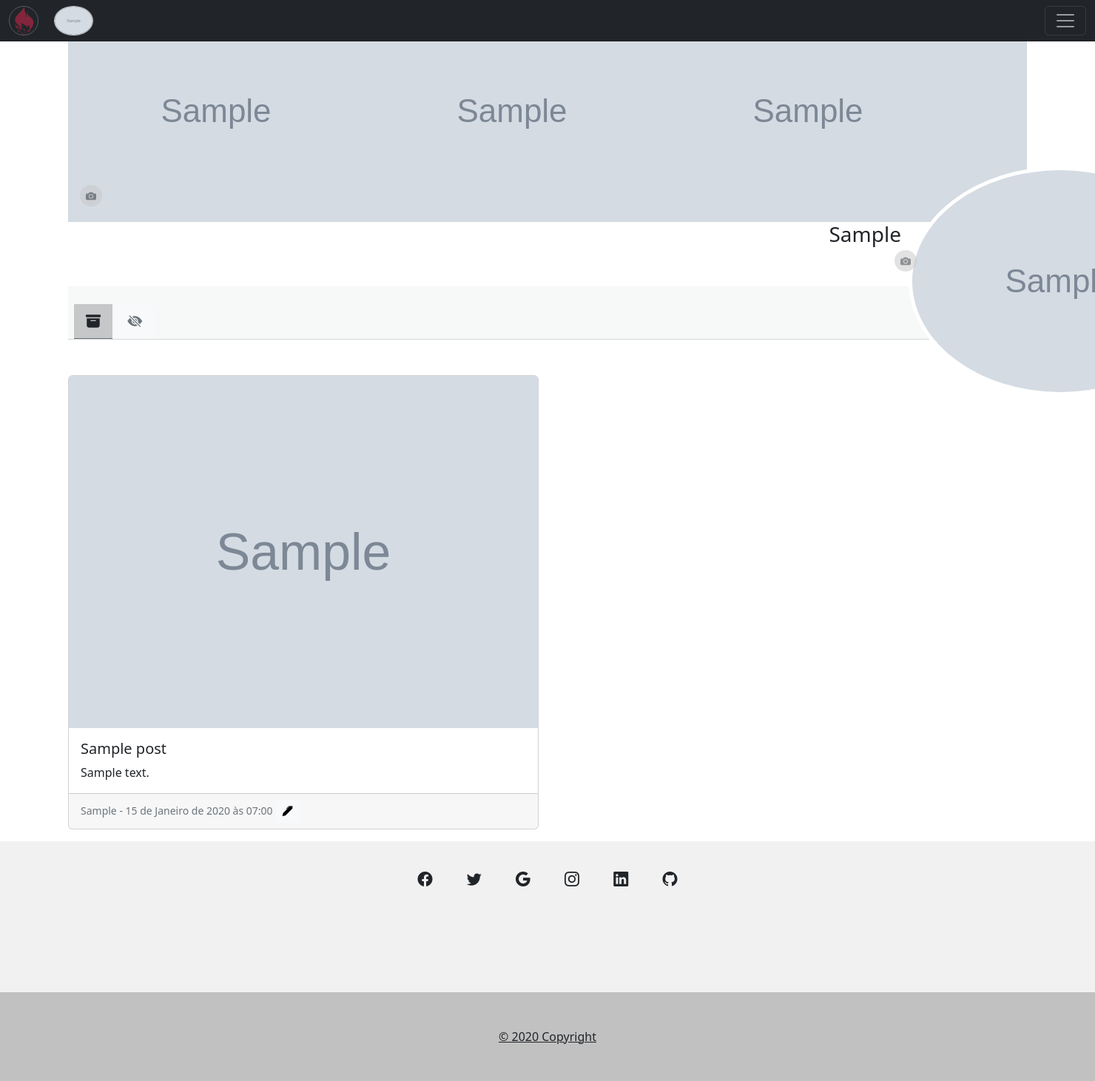
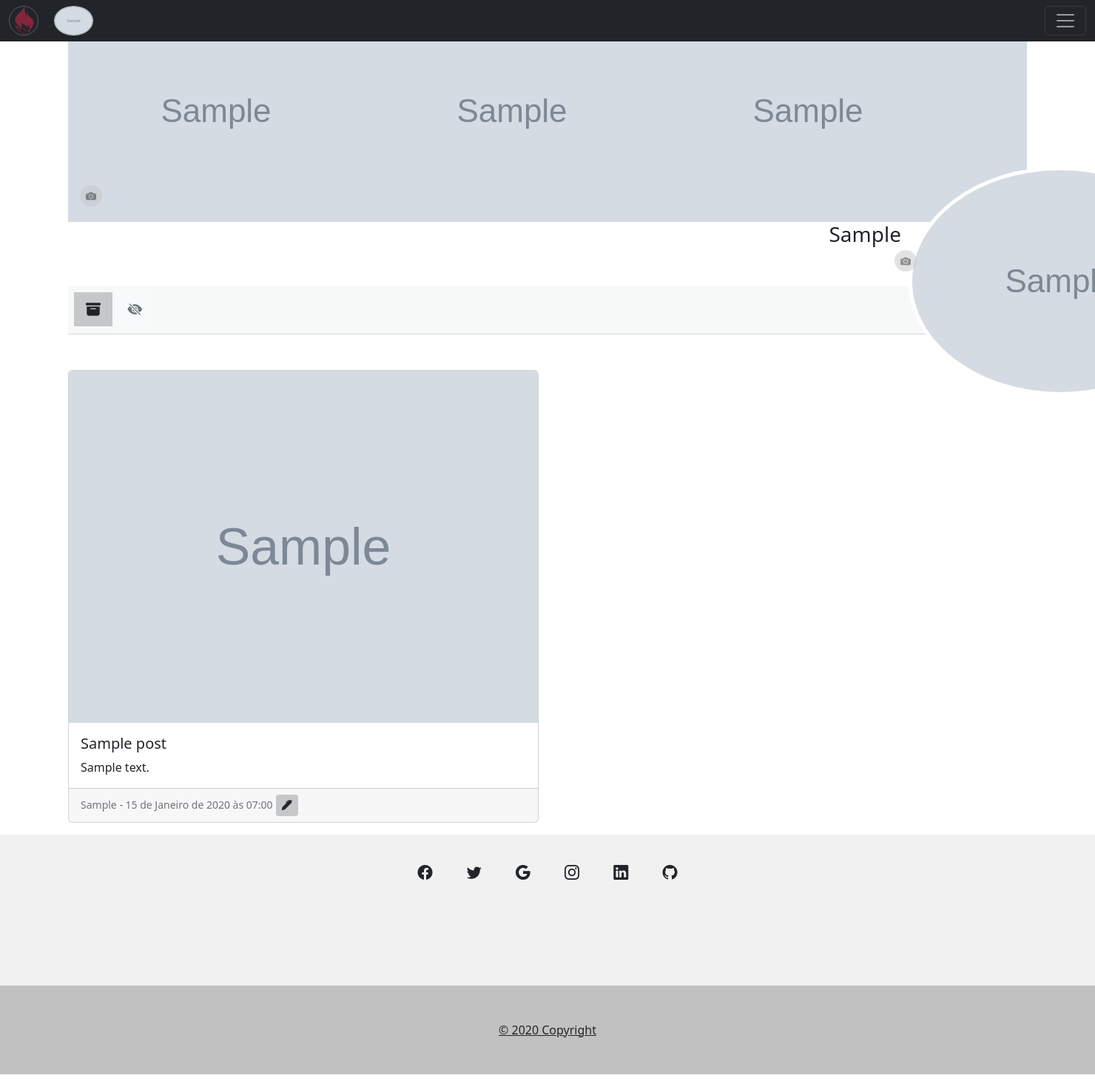
Before and after one commit to wbin01/webprofile, a Django app: a page that uses templates/dashboard.html in a window 1480 px wide; the page is wider, and only the part inside the window is pictured. Shown: that part at 74% size. Run offline with Django 4.2, Linux system fonts and the light colour scheme; a user stored in the database is signed in; tables that the repository leaves empty hold one stand-in row (values such as "Sample post"); grey boxes marked "Sample" are stand-in pictures; some libraries are stand-ins or nearby versions.

Commit message:
Buttons style

```diff
--- a/templates/content.html
+++ b/templates/content.html
@@ -21,7 +21,7 @@
         <small class="text-muted">Por {{ post.user.first_name }} - {{ post.publication_date }}</small>
 
         {% if user.is_authenticated and user.id == post.user.id %}
-        <a href="{% url 'edit' post.url_title post.id %}" type="button" class="btn btn-light btn-sm">
+        <a href="{% url 'edit' post.url_title post.id %}" type="button" class="btn btn-light active text-dark border border-0 btn-sm">
             <i class="bi bi-pen-fill"></i>
         </a>
         {% endif %}
--- a/templates/create.html
+++ b/templates/create.html
@@ -32,7 +32,7 @@
             </section>
             {% endfor %}
             {% endfor %}
-            <input type="submit" value="Criar" class="btn btn-dark">
+            <button type="submit" class="btn btn-light active text-dark border border-0"><i class="bi bi-send-fill"></i></button>
         </form>
     </section>
 
--- a/templates/dashboard.html
+++ b/templates/dashboard.html
@@ -28,7 +28,7 @@
             <div class="card-footer">
             <small class="text-muted">{{ post.user.first_name }} - {{ post.publication_date }}</small>
             {% if user.is_authenticated and user.id == post.user.id %}
-            <a href="{% url 'edit' post.url_title post.id %}" type="button" class="btn btn-light btn-sm">
+            <a href="{% url 'edit' post.url_title post.id %}" type="button" class="btn btn-light active text-dark border border-0 btn-sm">
                 <i class="bi bi-pen-fill"></i>
             </a>
             {% endif %}
--- a/templates/dashboard_draft.html
+++ b/templates/dashboard_draft.html
@@ -31,7 +31,7 @@
             {% endif %}
             <small class="text-muted">{{ post.user.first_name }} - {{ post.publication_date }}</small>
             {% if user.is_authenticated and user.id == post.user.id %}
-            <a href="{% url 'edit' post.url_title post.id %}" type="button" class="btn btn-light btn-sm">
+            <a href="{% url 'edit' post.url_title post.id %}" type="button" class="btn btn-light active text-dark border border-0 btn-sm">
                 <i class="bi bi-pen-fill"></i>
             </a>
             {% endif %}
--- a/templates/edit.html
+++ b/templates/edit.html
@@ -31,10 +31,10 @@
             </section>
             {% endfor %}
             {% endfor %}
-            <input type="submit" value="Atualizar" class="btn btn-dark">
-            <a href="{% url 'delete' post_id %}" type="button" class="btn btn-outline-danger border border-0">
+            <a href="{% url 'delete' post_id %}" type="button" class="btn btn-light active text-danger border border-0">
                 <i class="bi bi-trash-fill"></i>
             </a>
+            <button type="submit" class="btn btn-light active text-dark border border-0"><i class="bi bi-arrow-repeat"></i></button>
         </form>
     </section>
 
--- a/templates/index.html
+++ b/templates/index.html
@@ -12,7 +12,7 @@
     <div class="h4 p-2 mb-4 mt-5 bg-secondary text-secondary border-bottom border-secondary border-opacity-25 d-flex justify-content-between" style="--bs-bg-opacity: .05;">
         <p>&nbsp;</p>
         <a type="button" class="btn btn-light text-secondary btn-lg mt-2" href="{% url 'create' %}">
-            <i class="bi bi-plus-circle-fill"></i>&nbsp;&nbsp;Postar
+            <i class="bi bi-plus-circle-fill"></i>
         </a>
     </div>
     {% else %}
@@ -35,7 +35,7 @@
             <div class="card-footer">
             <small class="text-muted">{{ post.user.first_name }} - {{ post.publication_date }}</small>
             {% if user.is_authenticated and user.id == post.user.id %}
-            <a href="{% url 'edit' post.url_title post.id %}" type="button" class="btn btn-light btn-sm">
+            <a href="{% url 'edit' post.url_title post.id %}" type="button" class="btn btn-light active text-dark border border-0 btn-sm">
                 <i class="bi bi-pen-fill"></i>
             </a>
             {% endif %}
--- a/templates/partials/_dashboard_header.html
+++ b/templates/partials/_dashboard_header.html
@@ -30,8 +30,8 @@
                                 <label for="cover_image" class="form-label mb-3">(1500x300)</label>
                                 <input type="file" class="form-control" id="cover_image" name="cover_image" required>
                               </div>
-                              <a type="button" href="{% url 'clear_cover_image' %}" class="btn btn-danger">Limpar</a>
-                              <button type="submit" class="btn btn-dark">Atualizar</button>
+                              <a type="button" href="{% url 'clear_cover_image' %}" class="btn btn-light active text-danger border border-0"><i class="bi bi-trash-fill"></i></a>
+                              <button type="submit" class="btn btn-light active text-dark border border-0"><i class="bi bi-arrow-repeat"></i></button>
                             </form>
 
                         <!-- /MODAL Content -->
@@ -90,8 +90,8 @@
                             <label for="profile_image" class="form-label mb-3">(150x150)</label>
                             <input type="file" class="form-control" id="profile_image" name="profile_image" required>
                           </div>
-                          <a type="button" href="{% url 'clear_profile_image' %}" class="btn btn-danger">Limpar</a>
-                          <button type="submit" class="btn btn-dark">Atualizar</button>
+                          <a type="button" href="{% url 'clear_profile_image' %}" class="btn btn-light active text-danger border border-0"><i class="bi bi-trash-fill"></i></a>
+                          <button type="submit" class="btn btn-light active text-dark border border-0"><i class="bi bi-arrow-repeat"></i></button>
                         </form>
 
                     <!-- /MODAL Content -->
@@ -110,30 +110,30 @@
 
 {% if user.is_authenticated and user.id == url_user.id %}
 <div class="px-2 mb-4 mt-3 bg-secondary text-secondary border-bottom border-secondary border-opacity-25 d-flex justify-content-between" style="--bs-bg-opacity: .05;">
-  <div>
+  <div class="my-2">
   {% if url_context == 'dashboard' %}
-    <a type="button" class="btn btn-light text-dark btn-lg active mt-4 border-0 border-bottom border-secondary rounded-0" href="{% url 'dashboard' user.username %}">
+    <a type="button" class="btn btn-light text-dark btn-lg active border-0 rounded-0" href="{% url 'dashboard' user.username %}">
         <i class="bi bi-archive-fill"></i>
     </a>
     {% else %}
-    <a type="button" class="btn btn-light text-secondary btn-lg mt-4 border-0 rounded-0" href="{% url 'dashboard' user.username %}">
+    <a type="button" class="btn btn-light text-secondary btn-lg border-0 rounded-0" href="{% url 'dashboard' user.username %}">
         <i class="bi bi-archive-fill"></i>
     </a>
   {% endif %}
 
   {% if url_context == 'dashboard_draft' %}
-    <a type="button" class="btn btn-light text-dark btn-lg active mt-4 border-0 border-bottom border-secondary rounded-0" href="{% url 'dashboard_draft' user.username %}">
+    <a type="button" class="btn btn-light text-dark btn-lg active border-0 rounded-0" href="{% url 'dashboard_draft' user.username %}">
         <i class="bi bi-eye-slash-fill"></i>
     </a>
   {% else %}
-    <a type="button" class="btn btn-light text-secondary btn-lg mt-4 border-0 rounded-0" href="{% url 'dashboard_draft' user.username %}">
+    <a type="button" class="btn btn-light text-secondary btn-lg border-0 rounded-0" href="{% url 'dashboard_draft' user.username %}">
         <i class="bi bi-eye-slash-fill"></i>
     </a>
   {% endif %}
   </div>
 
   <a type="button" class="btn btn-light text-secondary btn-lg my-2" href="{% url 'create' %}">
-    <i class="bi bi-plus-circle-fill"></i>&nbsp;&nbsp;Postar
+    <i class="bi bi-plus-circle-fill"></i>
   </a>
 </div>
 {% endif %}
```
